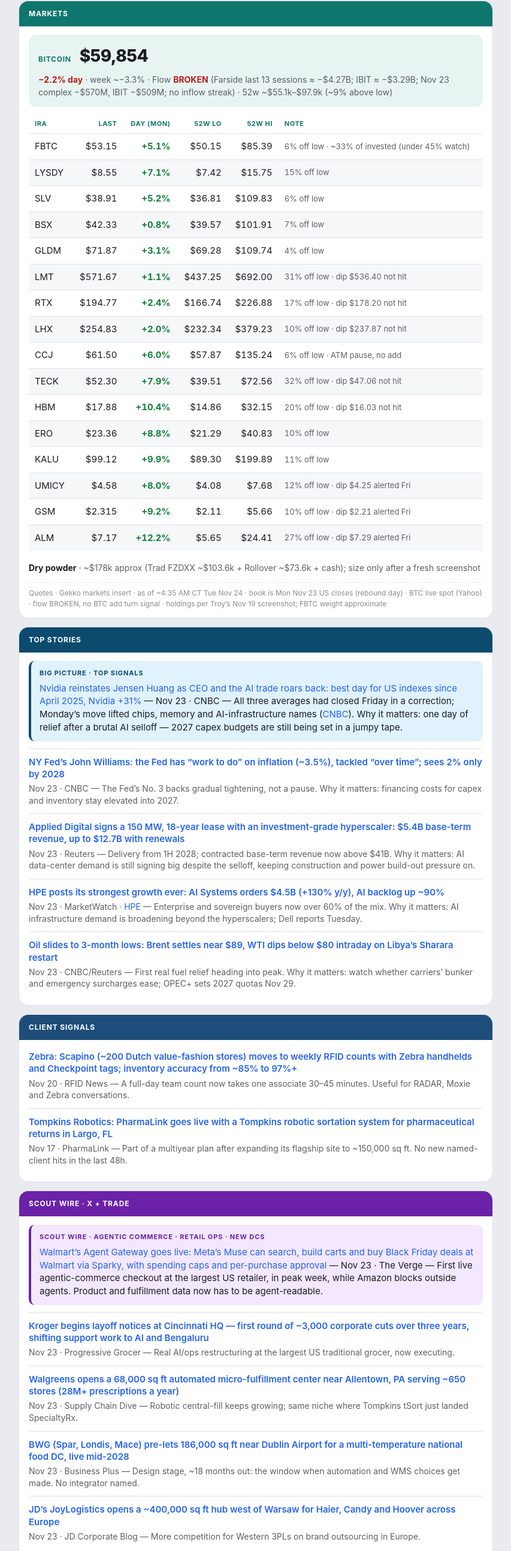
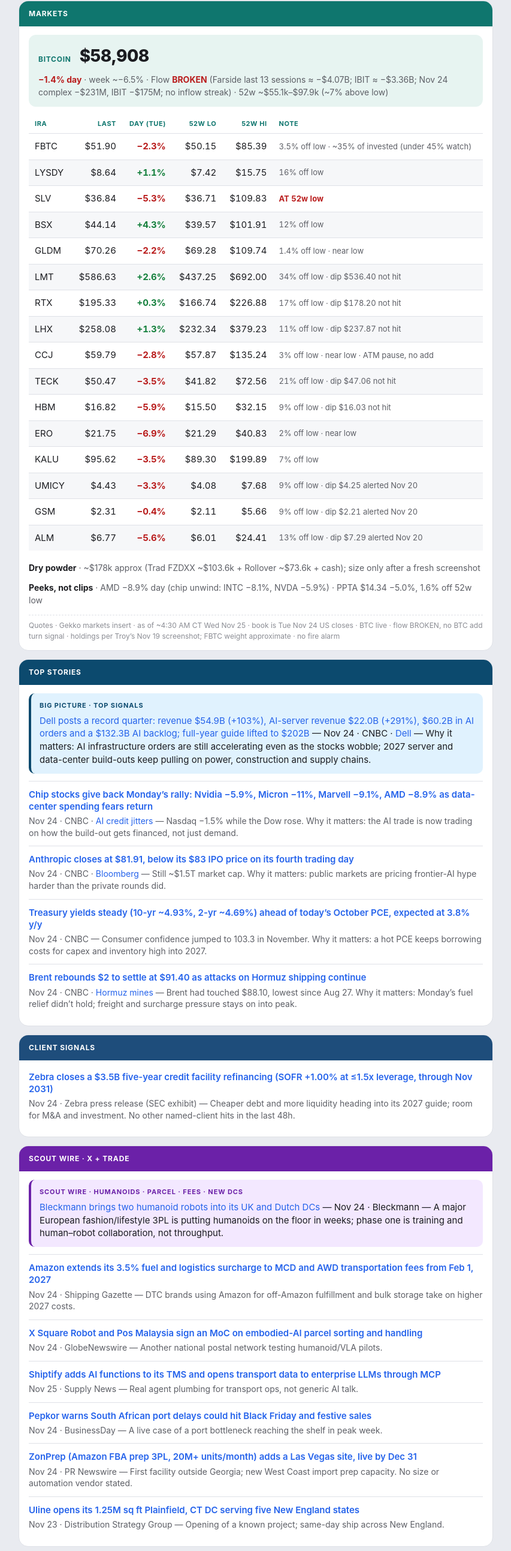
Before and after one commit to troysiwek/grace-dashboard, a plain HTML site: page index.html in a window 1280 px wide. Shown: the part 116-2702 px from the top of the page at 60% size, without its empty margins (213-1066 px from the left). Drawn offline with Linux system fonts and the light colour scheme.

Commit message:
Morning paper Wed Nov 25 2026

```diff
--- a/index.html
+++ b/index.html
@@ -5,7 +5,7 @@
 <meta name="viewport" content="width=device-width, initial-scale=1, viewport-fit=cover">
 <meta name="robots" content="noindex,nofollow">
 <meta name="theme-color" content="#0f766e">
-<title>Morning paper — Tue Nov 24</title>
+<title>Morning paper — Wed Nov 25</title>
 <style>
   :root{
     --bg:#e9ebf0; --ink:#1b1c20; --muted:#5d5f66; --faint:#8a8c93;
@@ -122,7 +122,7 @@
     <img class="avatar" src="grace-avatar.png" alt="Grace" width="48" height="48">
     <div>
       <h1>Morning paper</h1>
-      <div class="stamp">Tuesday · Nov 24, 2026 · coffee read</div>
+      <div class="stamp">Wednesday · Nov 25, 2026 · coffee read</div>
     </div>
   </div>
 
@@ -134,36 +134,37 @@
       <div class="pbody">
         <div class="btc">
           <div class="k">Bitcoin</div>
-          <div class="v">$59,854</div>
-          <div class="s"><span class="dn">−2.2% day</span> · week ~−3.3% · Flow <span class="dn">BROKEN</span> (Farside last 13 sessions ≈ −$4.27B; IBIT ≈ −$3.29B; Nov 23 complex −$570M, IBIT −$509M; no inflow streak) · 52w ~$55.1k–$97.9k (~9% above low)</div>
+          <div class="v">$58,908</div>
+          <div class="s"><span class="dn">−1.4% day</span> · week ~−6.5% · Flow <span class="dn">BROKEN</span> (Farside last 13 sessions ≈ −$4.07B; IBIT ≈ −$3.36B; Nov 24 complex −$231M, IBIT −$175M; no inflow streak) · 52w ~$55.1k–$97.9k (~7% above low)</div>
         </div>
         <div class="book-wrap">
         <table class="book">
-          <thead><tr><th>IRA</th><th>Last</th><th>Day (Mon)</th><th>52w Lo</th><th>52w Hi</th><th>Note</th></tr></thead>
+          <thead><tr><th>IRA</th><th>Last</th><th>Day (Tue)</th><th>52w Lo</th><th>52w Hi</th><th>Note</th></tr></thead>
           <tbody>
-            <tr><td>FBTC</td><td>$53.15</td><td class="up">+5.1%</td><td>$50.15</td><td>$85.39</td><td class="flag">6% off low · ~33% of invested (under 45% watch)</td></tr>
-            <tr><td>LYSDY</td><td>$8.55</td><td class="up">+7.1%</td><td>$7.42</td><td>$15.75</td><td class="flag">15% off low</td></tr>
-            <tr><td>SLV</td><td>$38.91</td><td class="up">+5.2%</td><td>$36.81</td><td>$109.83</td><td class="flag">6% off low</td></tr>
-            <tr><td>BSX</td><td>$42.33</td><td class="up">+0.8%</td><td>$39.57</td><td>$101.91</td><td class="flag">7% off low</td></tr>
-            <tr><td>GLDM</td><td>$71.87</td><td class="up">+3.1%</td><td>$69.28</td><td>$109.74</td><td class="flag">4% off low</td></tr>
-            <tr><td>LMT</td><td>$571.67</td><td class="up">+1.1%</td><td>$437.25</td><td>$692.00</td><td class="flag">31% off low · dip $536.40 not hit</td></tr>
-            <tr><td>RTX</td><td>$194.77</td><td class="up">+2.4%</td><td>$166.74</td><td>$226.88</td><td class="flag">17% off low · dip $178.20 not hit</td></tr>
-            <tr><td>LHX</td><td>$254.83</td><td class="up">+2.0%</td><td>$232.34</td><td>$379.23</td><td class="flag">10% off low · dip $237.87 not hit</td></tr>
-            <tr><td>CCJ</td><td>$61.50</td><td class="up">+6.0%</td><td>$57.87</td><td>$135.24</td><td class="flag">6% off low · ATM pause, no add</td></tr>
-            <tr><td>TECK</td><td>$52.30</td><td class="up">+7.9%</td><td>$39.51</td><td>$72.56</td><td class="flag">32% off low · dip $47.06 not hit</td></tr>
-            <tr><td>HBM</td><td>$17.88</td><td class="up">+10.4%</td><td>$14.86</td><td>$32.15</td><td class="flag">20% off low · dip $16.03 not hit</td></tr>
-            <tr><td>ERO</td><td>$23.36</td><td class="up">+8.8%</td><td>$21.29</td><td>$40.83</td><td class="flag">10% off low</td></tr>
-            <tr><td>KALU</td><td>$99.12</td><td class="up">+9.9%</td><td>$89.30</td><td>$199.89</td><td class="flag">11% off low</td></tr>
-            <tr><td>UMICY</td><td>$4.58</td><td class="up">+8.0%</td><td>$4.08</td><td>$7.68</td><td class="flag">12% off low · dip $4.25 alerted Fri</td></tr>
-            <tr><td>GSM</td><td>$2.315</td><td class="up">+9.2%</td><td>$2.11</td><td>$5.66</td><td class="flag">10% off low · dip $2.21 alerted Fri</td></tr>
-            <tr><td>ALM</td><td>$7.17</td><td class="up">+12.2%</td><td>$5.65</td><td>$24.41</td><td class="flag">27% off low · dip $7.29 alerted Fri</td></tr>
+            <tr><td>FBTC</td><td>$51.90</td><td class="dn">−2.3%</td><td>$50.15</td><td>$85.39</td><td class="flag">3.5% off low · ~35% of invested (under 45% watch)</td></tr>
+            <tr><td>LYSDY</td><td>$8.64</td><td class="up">+1.1%</td><td>$7.42</td><td>$15.75</td><td class="flag">16% off low</td></tr>
+            <tr><td>SLV</td><td>$36.84</td><td class="dn">−5.3%</td><td>$36.71</td><td>$109.83</td><td class="flag hit">AT 52w low</td></tr>
+            <tr><td>BSX</td><td>$44.14</td><td class="up">+4.3%</td><td>$39.57</td><td>$101.91</td><td class="flag">12% off low</td></tr>
+            <tr><td>GLDM</td><td>$70.26</td><td class="dn">−2.2%</td><td>$69.28</td><td>$109.74</td><td class="flag">1.4% off low · near low</td></tr>
+            <tr><td>LMT</td><td>$586.63</td><td class="up">+2.6%</td><td>$437.25</td><td>$692.00</td><td class="flag">34% off low · dip $536.40 not hit</td></tr>
+            <tr><td>RTX</td><td>$195.33</td><td class="up">+0.3%</td><td>$166.74</td><td>$226.88</td><td class="flag">17% off low · dip $178.20 not hit</td></tr>
+            <tr><td>LHX</td><td>$258.08</td><td class="up">+1.3%</td><td>$232.34</td><td>$379.23</td><td class="flag">11% off low · dip $237.87 not hit</td></tr>
+            <tr><td>CCJ</td><td>$59.79</td><td class="dn">−2.8%</td><td>$57.87</td><td>$135.24</td><td class="flag">3% off low · near low · ATM pause, no add</td></tr>
+            <tr><td>TECK</td><td>$50.47</td><td class="dn">−3.5%</td><td>$41.82</td><td>$72.56</td><td class="flag">21% off low · dip $47.06 not hit</td></tr>
+            <tr><td>HBM</td><td>$16.82</td><td class="dn">−5.9%</td><td>$15.50</td><td>$32.15</td><td class="flag">9% off low · dip $16.03 not hit</td></tr>
+            <tr><td>ERO</td><td>$21.75</td><td class="dn">−6.9%</td><td>$21.29</td><td>$40.83</td><td class="flag">2% off low · near low</td></tr>
+            <tr><td>KALU</td><td>$95.62</td><td class="dn">−3.5%</td><td>$89.30</td><td>$199.89</td><td class="flag">7% off low</td></tr>
+            <tr><td>UMICY</td><td>$4.43</td><td class="dn">−3.3%</td><td>$4.08</td><td>$7.68</td><td class="flag">9% off low · dip $4.25 alerted Nov 20</td></tr>
+            <tr><td>GSM</td><td>$2.31</td><td class="dn">−0.4%</td><td>$2.11</td><td>$5.66</td><td class="flag">9% off low · dip $2.21 alerted Nov 20</td></tr>
+            <tr><td>ALM</td><td>$6.77</td><td class="dn">−5.6%</td><td>$6.01</td><td>$24.41</td><td class="flag">13% off low · dip $7.29 alerted Nov 20</td></tr>
           </tbody>
         </table>
         </div>
         <ul class="flags">
           <li><strong>Dry powder</strong> · ~$178k approx (Trad FZDXX ~$103.6k + Rollover ~$73.6k + cash); size only after a fresh screenshot</li>
+          <li><strong>Peeks, not clips</strong> · AMD −8.9% day (chip unwind: INTC −8.1%, NVDA −5.9%) · PPTA $14.34 −5.0%, 1.6% off 52w low</li>
         </ul>
-        <p class="note">Quotes · Gekko markets insert · as of ~4:35 AM CT Tue Nov 24 · book is Mon Nov 23 US closes (rebound day) · BTC live spot (Yahoo) · flow BROKEN, no BTC add turn signal · holdings per Troy’s Nov 19 screenshot; FBTC weight approximate</p>
+        <p class="note">Quotes · Gekko markets insert · as of ~4:30 AM CT Wed Nov 25 · book is Tue Nov 24 US closes · BTC live · flow BROKEN, no BTC add turn signal · holdings per Troy’s Nov 19 screenshot; FBTC weight approximate · no fire alarm</p>
       </div>
     </div>
 
@@ -172,23 +173,23 @@
       <div class="pbody">
         <div class="lead story">
           <div class="tag">Big Picture · Top Signals</div>
-          <p><a href="https://www.cnbc.com/2026/11/22/stock-market-today-live-updates.html">Nvidia reinstates Jensen Huang as CEO and the AI trade roars back: best day for US indexes since April 2025, Nvidia +31%</a> — Nov 23 · CNBC — All three averages had closed Friday in a correction; Monday’s move lifted chips, memory and AI-infrastructure names (<a href="https://www.cnbc.com/2026/11/23/anthropic-nvidia-shares.html">CNBC</a>). Why it matters: one day of relief after a brutal AI selloff — 2027 capex budgets are still being set in a jumpy tape.</p>
+          <p><a href="https://www.cnbc.com/2026/11/24/dell-earnings-report-q3-2027.html">Dell posts a record quarter: revenue $54.9B (+103%), AI-server revenue $22.0B (+291%), $60.2B in AI orders and a $132.3B AI backlog; full-year guide lifted to $202B</a> — Nov 24 · CNBC · <a href="https://investors.delltechnologies.com/news-events/press-releases/detail/1665/dell-technologies-delivers-third-quarter-fiscal-2027-financial-results">Dell</a> — Why it matters: AI infrastructure orders are still accelerating even as the stocks wobble; 2027 server and data-center build-outs keep pulling on power, construction and supply chains.</p>
         </div>
         <div class="item">
-          <div class="t"><a href="https://www.cnbc.com/2026/11/23/john-williams-fed-inflation-rate-hikes.html">NY Fed’s John Williams: the Fed has “work to do” on inflation (~3.5%), tackled “over time”; sees 2% only by 2028</a></div>
-          <div class="d">Nov 23 · CNBC — The Fed’s No. 3 backs gradual tightening, not a pause. Why it matters: financing costs for capex and inventory stay elevated into 2027.</div>
+          <div class="t"><a href="https://www.cnbc.com/2026/11/24/nvidia-stock-jensen-huang-return.html">Chip stocks give back Monday’s rally: Nvidia −5.9%, Micron −11%, Marvell −9.1%, AMD −8.9% as data-center spending fears return</a></div>
+          <div class="d">Nov 24 · CNBC · <a href="https://www.cnbc.com/2026/11/24/nvidia-jensen-huang-ai-credit-markets.html">AI credit jitters</a> — Nasdaq −1.5% while the Dow rose. Why it matters: the AI trade is now trading on how the build-out gets financed, not just demand.</div>
         </div>
         <div class="item">
-          <div class="t"><a href="https://www.investing.com/news/stock-market-news/applied-digital-signs-54-billion-ai-data-center-lease-with-hyperscaler-5045760">Applied Digital signs a 150 MW, 18-year lease with an investment-grade hyperscaler: $5.4B base-term revenue, up to $12.7B with renewals</a></div>
-          <div class="d">Nov 23 · Reuters — Delivery from 1H 2028; contracted base-term revenue now above $41B. Why it matters: AI data-center demand is still signing big despite the selloff, keeping construction and power build-out pressure on.</div>
+          <div class="t"><a href="https://www.cnbc.com/2026/11/24/anthropic-stock-ipo-price.html">Anthropic closes at $81.91, below its $83 IPO price on its fourth trading day</a></div>
+          <div class="d">Nov 24 · CNBC · <a href="https://news.bloomberglaw.com/capital-markets/anthropic-breaks-below-83-ipo-price-in-premarket-trading">Bloomberg</a> — Still ~$1.5T market cap. Why it matters: public markets are pricing frontier-AI hype harder than the private rounds did.</div>
         </div>
         <div class="item">
-          <div class="t"><a href="https://www.morningstar.com/news/marketwatch/20261123110/hpe-just-posted-its-strongest-growth-ever-but-its-stock-is-wavering">HPE posts its strongest growth ever: AI Systems orders $4.5B (+130% y/y), AI backlog up ~90%</a></div>
-          <div class="d">Nov 23 · MarketWatch · <a href="https://www.hpe.com/us/en/newsroom/press-release/2026/11/hpe-reports-fiscal-2026-fourth-quarter-results.html">HPE</a> — Enterprise and sovereign buyers now over 60% of the mix. Why it matters: AI infrastructure demand is broadening beyond the hyperscalers; Dell reports Tuesday.</div>
+          <div class="t"><a href="https://www.cnbc.com/2026/11/24/treasury-yields-bonds-inflation.html">Treasury yields steady (10-yr ~4.93%, 2-yr ~4.69%) ahead of today’s October PCE, expected at 3.8% y/y</a></div>
+          <div class="d">Nov 24 · CNBC — Consumer confidence jumped to 103.3 in November. Why it matters: a hot PCE keeps borrowing costs for capex and inventory high into 2027.</div>
         </div>
         <div class="item">
-          <div class="t"><a href="https://www.cnbc.com/2026/11/23/oil-prices-fall-amid-equity-sell-off-though-iran-war-attacks-limit-losses.html">Oil slides to 3-month lows: Brent settles near $89, WTI dips below $80 intraday on Libya’s Sharara restart</a></div>
-          <div class="d">Nov 23 · CNBC/Reuters — First real fuel relief heading into peak. Why it matters: watch whether carriers’ bunker and emergency surcharges ease; OPEC+ sets 2027 quotas Nov 29.</div>
+          <div class="t"><a href="https://www.cnbc.com/2026/11/24/oil-wti-brent-hormuz-supply.html">Brent rebounds $2 to settle at $91.40 as attacks on Hormuz shipping continue</a></div>
+          <div class="d">Nov 24 · CNBC · <a href="https://www.cnbc.com/2026/11/24/iran-trump-hormuz-crude-.html">Hormuz mines</a> — Brent had touched $88.10, lowest since Aug 27. Why it matters: Monday’s fuel relief didn’t hold; freight and surcharge pressure stays on into peak.</div>
         </div>
       </div>
     </div>
@@ -197,12 +198,8 @@
       <div class="phead sig">Client Signals</div>
       <div class="pbody">
         <div class="item">
-          <div class="t"><a href="https://www.rfidnews.co.uk/2026/11/20/scapino-lifts-stock-accuracy-from-85-to-over-97-with-zebra-and-checkpoint-rfid-across-200-dutch-stores/">Zebra: Scapino (~200 Dutch value-fashion stores) moves to weekly RFID counts with Zebra handhelds and Checkpoint tags; inventory accuracy from ~85% to 97%+</a></div>
-          <div class="d">Nov 20 · RFID News — A full-day team count now takes one associate 30–45 minutes. Useful for RADAR, Moxie and Zebra conversations.</div>
-        </div>
-        <div class="item">
-          <div class="t"><a href="https://pharmalinkinc.com/pharmalink-launches-advanced-robotic-automation-to-accelerate-pharmaceutical-returns-processing-and-maximize-customer-credit-recovery/">Tompkins Robotics: PharmaLink goes live with a Tompkins robotic sortation system for pharmaceutical returns in Largo, FL</a></div>
-          <div class="d">Nov 17 · PharmaLink — Part of a multiyear plan after expanding its flagship site to ~150,000 sq ft. No new named-client hits in the last 48h.</div>
+          <div class="t"><a href="https://www.sec.gov/Archives/edgar/data/877212/000162828026075724/zebradebtrefinancingpressr.htm">Zebra closes a $3.5B five-year credit facility refinancing (SOFR +1.00% at ≤1.5x leverage, through Nov 2031)</a></div>
+          <div class="d">Nov 24 · Zebra press release (SEC exhibit) — Cheaper debt and more liquidity heading into its 2027 guide; room for M&A and investment. No other named-client hits in the last 48h.</div>
         </div>
       </div>
     </div>
@@ -211,24 +208,32 @@
       <div class="phead wire">Scout wire · X + trade</div>
       <div class="pbody">
         <div class="lead wire">
-          <div class="tag">Scout wire · agentic commerce · retail ops · new DCs</div>
-          <p><a href="https://www.theverge.com/ai-artificial-intelligence/1039874/walmart-agent-gateway-meta-muse-black-friday">Walmart’s Agent Gateway goes live: Meta’s Muse can search, build carts and buy Black Friday deals at Walmart via Sparky, with spending caps and per-purchase approval</a> — Nov 23 · The Verge — First live agentic-commerce checkout at the largest US retailer, in peak week, while Amazon blocks outside agents. Product and fulfillment data now has to be agent-readable.</p>
+          <div class="tag">Scout wire · humanoids · parcel · fees · new DCs</div>
+          <p><a href="https://www.bleckmann.com/press/bleckmann-humanoid-robots-warehouses">Bleckmann brings two humanoid robots into its UK and Dutch DCs</a> — Nov 24 · Bleckmann — A major European fashion/lifestyle 3PL is putting humanoids on the floor in weeks; phase one is training and human–robot collaboration, not throughput.</p>
         </div>
         <div class="item">
-          <div class="t"><a href="https://progressivegrocer.com/kroger-starts-corporate-layoffs-it-builds-india-operations">Kroger begins layoff notices at Cincinnati HQ — first round of ~3,000 corporate cuts over three years, shifting support work to AI and Bengaluru</a></div>
-          <div class="d">Nov 23 · Progressive Grocer — Real AI/ops restructuring at the largest US traditional grocer, now executing.</div>
+          <div class="t"><a href="https://www.shippingazette.com/news/9261100000208">Amazon extends its 3.5% fuel and logistics surcharge to MCD and AWD transportation fees from Feb 1, 2027</a></div>
+          <div class="d">Nov 24 · Shipping Gazette — DTC brands using Amazon for off-Amazon fulfillment and bulk storage take on higher 2027 costs.</div>
         </div>
         <div class="item">
-          <div class="t"><a href="https://www.supplychaindive.com/news/walgreens-scales-micro-fulfillment-strategy-with-pennsylvania-site/875245/">Walgreens opens a 68,000 sq ft automated micro-fulfillment center near Allentown, PA serving ~650 stores (28M+ prescriptions a year)</a></div>
-          <div class="d">Nov 23 · Supply Chain Dive — Robotic central-fill keeps growing; same niche where Tompkins tSort just landed SpecialtyRx.</div>
+          <div class="t"><a href="https://www.globenewswire.com/news-release/2026/11/24/3409036/0/en/x-square-robot-and-pos-malaysia-sign-moc-to-explore-embodied-ai-in-logistics-automation.html">X Square Robot and Pos Malaysia sign an MoC on embodied-AI parcel sorting and handling</a></div>
+          <div class="d">Nov 24 · GlobeNewswire — Another national postal network testing humanoid/VLA pilots.</div>
         </div>
         <div class="item">
-          <div class="t"><a href="https://businessplus.ie/news/bwg-iput-nexus/">BWG (Spar, Londis, Mace) pre-lets 186,000 sq ft near Dublin Airport for a multi-temperature national food DC, live mid-2028</a></div>
-          <div class="d">Nov 23 · Business Plus — Design stage, ~18 months out: the window when automation and WMS choices get made. No integrator named.</div>
+          <div class="t"><a href="https://supply-news.com/2026/11/25/shiptify-tms-ai-functions-mcp-enterprise-llm/">Shiptify adds AI functions to its TMS and opens transport data to enterprise LLMs through MCP</a></div>
+          <div class="d">Nov 25 · Supply News — Real agent plumbing for transport ops, not generic AI talk.</div>
         </div>
         <div class="item">
-          <div class="t"><a href="https://jdcorporateblog.com/joylogistics-launches-regional-distribution-hub-in-poland-to-support-haier-europe-operations-across-key-european-markets/">JD’s JoyLogistics opens a ~400,000 sq ft hub west of Warsaw for Haier, Candy and Hoover across Europe</a></div>
-          <div class="d">Nov 23 · JD Corporate Blog — More competition for Western 3PLs on brand outsourcing in Europe.</div>
+          <div class="t"><a href="https://www.businessday.co.za/companies/2026-11-24-pepkor-warns-port-delays-could-disrupt-black-friday-and-festive-sales/">Pepkor warns South African port delays could hit Black Friday and festive sales</a></div>
+          <div class="d">Nov 24 · BusinessDay — A live case of a port bottleneck reaching the shelf in peak week.</div>
+        </div>
+        <div class="item">
+          <div class="t"><a href="https://www.prnewswire.com/news-releases/zonprep-announces-las-vegas-facility-expanding-its-amazon-supply-chain-network-west-302949404.html">ZonPrep (Amazon FBA prep 3PL, 20M+ units/month) adds a Las Vegas site, live by Dec 31</a></div>
+          <div class="d">Nov 24 · PR Newswire — First facility outside Georgia; new West Coast import prep capacity. No size or automation vendor stated.</div>
+        </div>
+        <div class="item">
+          <div class="t"><a href="https://distributionstrategy.com/2026/11/uline-opens-1-25-million-square-foot-connecticut-distribution-center/">Uline opens its 1.25M sq ft Plainfield, CT DC serving five New England states</a></div>
+          <div class="d">Nov 23 · Distribution Strategy Group — Opening of a known project; same-day ship across New England.</div>
         </div>
       </div>
     </div>
@@ -238,15 +243,11 @@
       <div class="pbody">
         <div class="lead beat">
           <div class="tag">Editor’s pick · AI + robotics / SC automation</div>
-          <p><a href="https://robottoday.com/industry-briefing/ceva-logistics-deploys-two-arm-robots-to-identify-and-sort-returned-fashion-items/18754">CEVA, Zalando and Sereact put two-arm AI robots into live returns sorting in Germany and Poland — unseen garments, no per-SKU training, Robot-as-a-Service</a> — Nov 24 · RobotToday · <a href="https://www.cevalogistics.com/en/news-and-media/newsroom/press-release/sereact-zalando-ceva-start-ai-powered-automated-returns">CEVA</a> — Returns are the messiest piece work in fashion e-commerce, and this is in production at a major 3PL (CEVA now owns FedEx Supply Chain).</p>
+          <p><a href="https://abjdigital.com/ArticleDetail?slug=atlanta-startup-raises-18-million-to-bring-ai-to-warehouse-floors-1795549314009">Peachtree Robotics raises an $18M Series A for autonomous inventory-scanning robots that compare shelf stock to warehouse records and flag discrepancies</a> — Atlanta Business Journal — Cycle-count automation keeps drawing money; same lane as Dexory and the RFID accuracy story Zebra customers are chasing.</p>
         </div>
         <div class="item">
-          <div class="t"><a href="https://technode.global/2026/11/23/as-watson-ai-robotics-retail-supply-chain/">AS Watson scales AI and robotics across 55+ DCs; Ede, NL site doubled throughput with the same workforce</a></div>
-          <div class="d">Nov 23 · TNGlobal — AI cut inter-store transfer planning from 6 hours to 15 minutes. A hard-number benchmark for retail network clients.</div>
-        </div>
-        <div class="item">
-          <div class="t"><a href="https://www.roboticsupdate.com/2026/11/omron-now-taking-order-for-new-ld-series-amrs/">OMRON opens orders for next-gen LD-150 and LD-300 AMRs: heavier loads, tighter spaces, fast wireless charging</a></div>
-          <div class="d">Nov 23 · Robotics Update — Refresh of a widely deployed AMR line, ahead of 2027 budgets.</div>
+          <div class="t"><a href="https://theaiinsider.tech/2026/11/24/china-physical-ai-roundup-simplexity-robotics-raises-100m-pre-a-plus-x-square-model-oymotion-and-agibot-deployment/">China physical AI: Simplexity Robotics raises $100M pre-A; X Square ships its WALL-OSS-1.0 robot model; AgiBot G2 humanoids on a JCET chip line</a></div>
+          <div class="d">Nov 24 · The AI Insider — China is funding and deploying embodied AI at pace; watch for price pressure on Western humanoid pitches.</div>
         </div>
       </div>
     </div>
@@ -256,32 +257,37 @@
       <div class="pbody">
         <div class="lead ">
           <div class="tag">Lead</div>
-          <p><a href="https://natesnewsletter.substack.com/p/judge-ai-models">Nate B. Jones · Astra, Neon, Opus or Fable: which one fits your work?</a> — Nov 23.</p>
+          <p><a href="https://michaeljburry.substack.com/p/portpourri-november-25-2026">Michael Burry · Portpourri November 25, 2026</a> — Nov 25.</p>
+        </div>
+        <div class="item">
+          <span class="chip">Nate B. Jones</span>
+          <div class="t"><a href="https://natesnewsletter.substack.com/p/judge-ai-models">Astra, Neon, Opus or Fable: which one fits your work?</a></div>
+          <div class="d">Nov 23</div>
         </div>
         <div class="item">
           <span class="chip">The AI Break</span>
-          <div class="t"><a href="https://theaibreak.substack.com/p/3-ai-providers-caught-stealing-your">3 AI Providers Caught Stealing Your Prompts</a></div>
-          <div class="d">Nov 23</div>
+          <div class="t"><a href="https://theaibreak.substack.com/p/tutorial-build-an-ai-agent-that-finds-045">Tutorial: Build an AI Agent That Finds Buyers in Job Posts All Day</a></div>
+          <div class="d">Nov 24</div>
         </div>
         <div class="item">
           <span class="chip">AI Business Weekly</span>
-          <div class="t"><a href="https://aibusinessweekly.net/p/nov-20-2026-anthropic-hits-the-nasdaq">AI Business Weekly Nov 20, 2026: Anthropic Opens at $111.50</a></div>
-          <div class="d">Nov 20</div>
+          <div class="t"><a href="https://aibusinessweekly.net/p/anthropic-stock-below-ipo-price">Anthropic Stock Falls Below Its $83 IPO Price as Three Wall Street Firms Start Coverage</a></div>
+          <div class="d">Nov 24</div>
         </div>
         <div class="item">
           <span class="chip">Superhuman</span>
-          <div class="t"><a href="https://www.superhuman.ai/p/ai-solves-one-of-math-s-hardest-problems">AI solves one of math’s hardest problems</a></div>
-          <div class="d">Nov 23</div>
+          <div class="t"><a href="https://www.superhuman.ai/p/jensen-s-back-while-openai-matches-ai-experts-with-business-owners">Jensen’s back, while OpenAI matches AI experts with business owners</a></div>
+          <div class="d">Nov 24</div>
+        </div>
+        <div class="item">
+          <span class="chip">Lauren McDonald</span>
+          <div class="t"><a href="https://laurenmcdonaldgogogo.substack.com/p/if-you-leave-me-now-by-chicago-sums">If You Leave Me Now By Chicago Sums Up My Message To YOU!</a></div>
+          <div class="d">Nov 24</div>
         </div>
         <div class="item">
           <span class="chip">Michael Burry</span>
-          <div class="t"><a href="https://michaeljburry.substack.com/p/trading-post-november-20-2026-turn">Trading Post November 20, 2026 - Turn! Turn! Turn!</a></div>
-          <div class="d">Nov 20</div>
-        </div>
-        <div class="item">
-          <span class="chip">Lauren McDonald</span>
-          <div class="t"><a href="https://laurenmcdonaldgogogo.substack.com/p/vip-12-pm-lunch-call-for-paid-subscribers">VIP 12 PM lunch call for paid subscribers</a></div>
-          <div class="d">Nov 23</div>
+          <div class="t"><a href="https://michaeljburry.substack.com/p/short-thoughts-and-trading-post-november">Short Thoughts &amp; Trading Post November 24, 2026</a></div>
+          <div class="d">Nov 24</div>
         </div>
       </div>
     </div>
```
